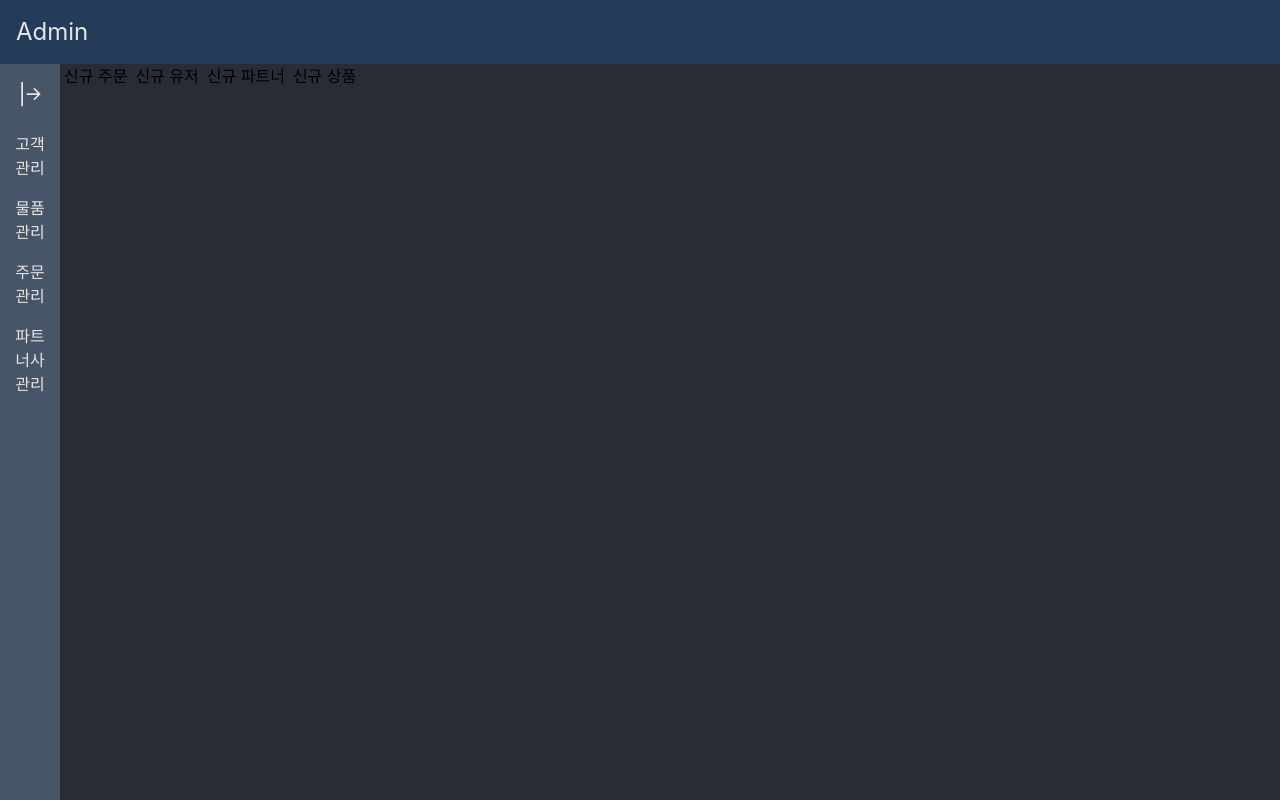
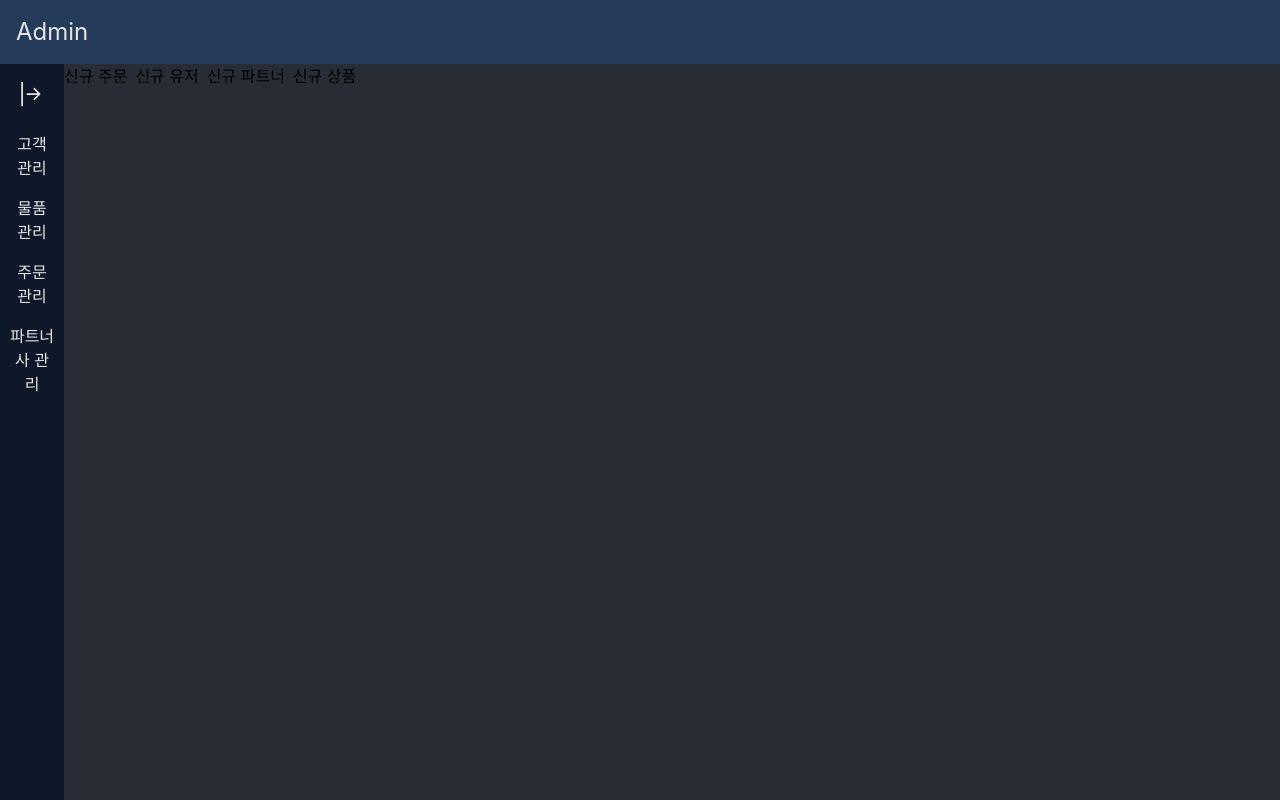
Before and after one commit to IsaacHana/spring-boot-study-with-fastcampus-adminPage, a React (Create React App) app in the folder src/main/front-end/: page / in a window 1280 px wide. Built offline with nearby package versions, Linux system fonts and the light colour scheme.

Commit message:
사이드바 css 추가 및 반응형 적용

```diff
--- a/src/main/front-end/src/components/Sidebar.tsx
+++ b/src/main/front-end/src/components/Sidebar.tsx
@@ -1,11 +1,31 @@
-import { Link } from "react-router-dom";
-import { BsArrowBarRight } from "react-icons/bs";
+import {Link} from "react-router-dom";
+import {BsArrowBarLeft, BsArrowBarRight} from "react-icons/bs";
 
-const Sidebar = () => {
+interface SidebarProps {
+    isExpended: boolean;
+    onClickExpansion: () => void;
+}
+
+const Sidebar: React.FC<SidebarProps> = ({isExpended, onClickExpansion}) => {
     return (
-    <div className="space-y-4 flex flex-col p-2 align-middle h-full bg-slate-600 text-stone-200 w-[60px]">
-      <div className="p-2 rounded-md transition-all hover:bg-slate-500">
-        <BsArrowBarRight size="28" />
+        <div className="space-y-4 flex flex-col p-2 align-middle h-full bg-slate-900 text-stone-200">
+            <div className="flex flex-row justify-between align-middle">
+                <div
+                    className={`${isExpended ? "flex" : "hidden"} items-center text-xl`}
+                >
+                    Dash Board
+                </div>
+                <div
+                    onClick={onClickExpansion}
+                    className="hidden md:flex p-2 rounded-md transition-all hover:bg-slate-800"
+                >
+                    {" "}
+                    {isExpended ? (
+                        <BsArrowBarLeft size="28"/>
+                    ) : (
+                        <BsArrowBarRight size="28"/>
+                    )}
+                </div>
             </div>
             <Link to="/user">고객 관리</Link>
             <Link to="/item">물품 관리</Link>
```
Lines whose indentation alone changed are shown as unchanged.
